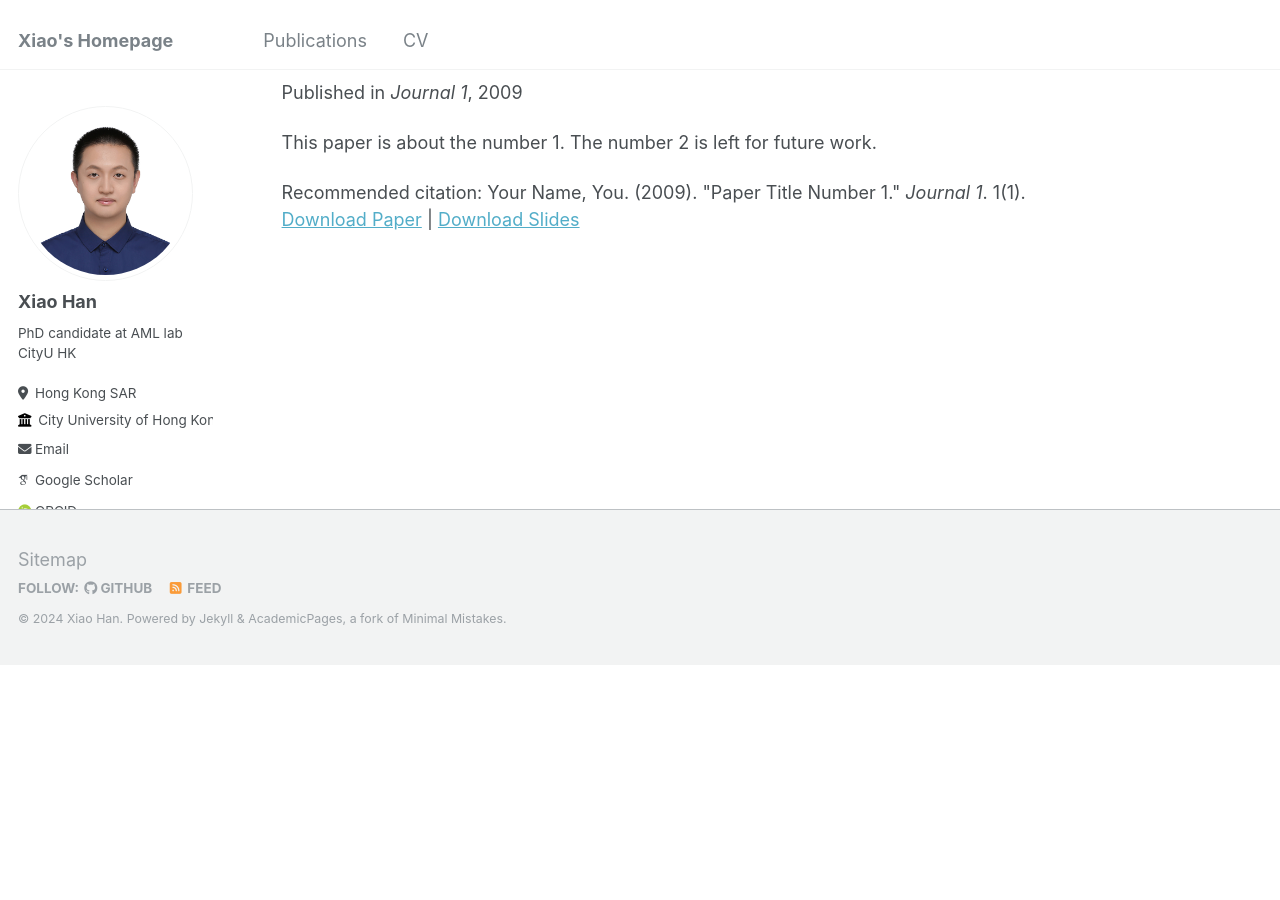
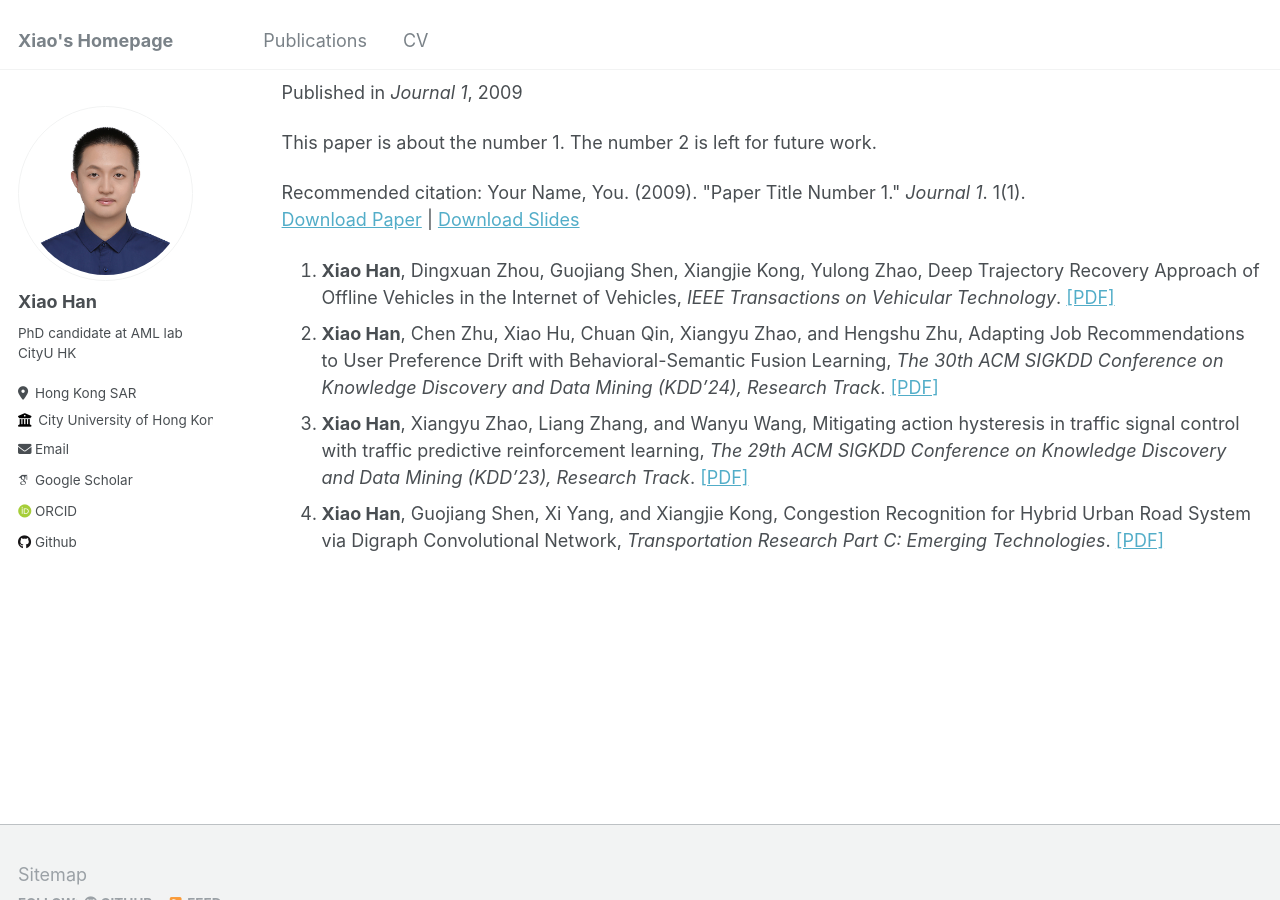
Before and after one commit to hahahenha/hahahenha.github.io, a Jekyll site: the page built from _pages/publications.md, in a window 1280 px wide and 900 px high, scrolled down 921 px. Built offline with Jekyll 4.4.1, drawn with Linux system fonts in a browser that asks for light colours; some web fonts are replaced; before the commit the page ends 1585 px from its top, so only the background shows below that.

Commit message:
Update publications.md

```diff
--- a/_pages/publications.md
+++ b/_pages/publications.md
@@ -14,3 +14,30 @@ author_profile: true
 {% for post in site.publications reversed %}
   {% include archive-single.html %}
 {% endfor %}
+
+<ol>
+  <li>
+    <Strong>Xiao Han</Strong>, Dingxuan Zhou, Guojiang Shen, Xiangjie Kong, Yulong Zhao,
+    Deep Trajectory Recovery Approach of Offline Vehicles in the Internet of Vehicles,
+    <em>IEEE Transactions on Vehicular Technology</em>.
+    <a target="_blank" rel="noopener" href="https://ieeexplore.ieee.org/document/10586793">[PDF]</a>
+  </li>
+  <li>
+    <Strong>Xiao Han</Strong>, Chen Zhu, Xiao Hu, Chuan Qin, Xiangyu Zhao, and Hengshu Zhu,
+    Adapting Job Recommendations to User Preference Drift with Behavioral-Semantic Fusion Learning,
+    <em>The 30th ACM SIGKDD Conference on Knowledge Discovery and Data Mining (KDD’24), Research Track</em>.
+    <a target="_blank" rel="noopener" href="https://arxiv.org/pdf/2407.00082">[PDF]</a>
+  </li>
+  <li>
+    <Strong>Xiao Han</Strong>, Xiangyu Zhao, Liang Zhang, and Wanyu Wang,
+    Mitigating action hysteresis in traffic signal control with traffic predictive reinforcement learning,
+    <em>The 29th ACM SIGKDD Conference on Knowledge Discovery and Data Mining (KDD’23), Research Track</em>.
+    <a target="_blank" rel="noopener" href="https://dl.acm.org/doi/abs/10.1145/3580305.3599528">[PDF]</a>
+  </li>
+  <li>
+    <Strong>Xiao Han</Strong>, Guojiang Shen, Xi Yang, and Xiangjie Kong,
+    Congestion Recognition for Hybrid Urban Road System via Digraph Convolutional Network,
+    <em>Transportation Research Part C: Emerging Technologies</em>.
+    <a target="_blank" rel="noopener" href="https://www.researchgate.net/profile/Xiangjie-Kong-2/publication/347696366_Congestion_recognition_for_hybrid_urban_road_systems_via_digraph_convolutional_network/links/617cef433c987366c30419d2/Congestion-recognition-for-hybrid-urban-road-systems-via-digraph-convolutional-network.pdf">[PDF]</a>
+  </li>
+</ol>
```
